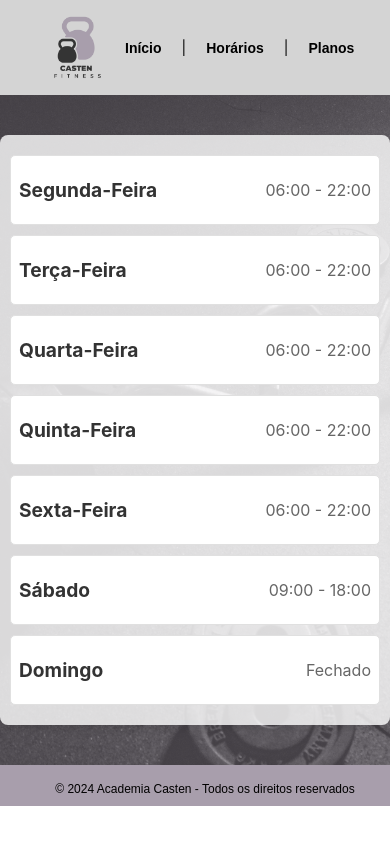
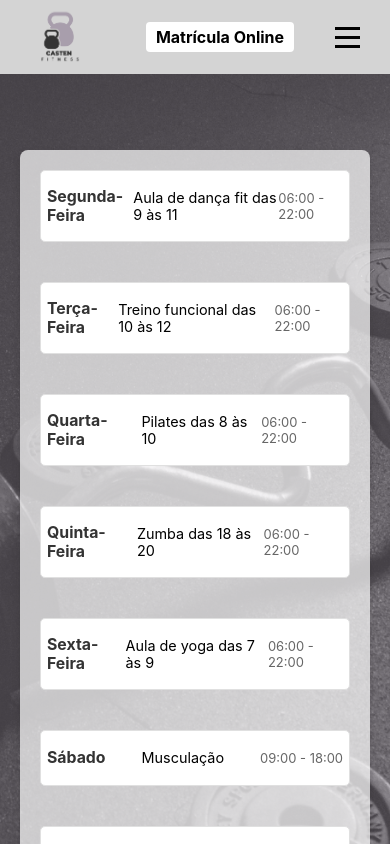
Before and after one commit to stefanie-pires/SiteAcademia, a React (Create React App) app: page /horarios in a window 390 px wide. Built offline with nearby package versions, Linux system fonts and the light colour scheme.

Commit message:
front quase pronto

```diff
--- a/src/Components/Horarios/Horarios.module.css
+++ b/src/Components/Horarios/Horarios.module.css
@@ -1,46 +1,82 @@
 .hero {
   background-image: url('/public/LembreteAcademia.png');
-  background-size: cover; /* Faz a imagem cobrir toda a área */
-  background-position: center; /* Centraliza a imagem */
-  padding: 40px 0; /* Adiciona um padding para a parte superior e inferior */
+  background-size: cover;
+  background-position: center;
+  padding: 40px 20px; /* Adiciona padding nas laterais */
+  display: flex;
+  justify-content: center;
+  align-items: center;
+  min-height: 100vh;
 }
 
 .horariosContainer {
+  display: flex;
+  flex-wrap: wrap;
+  gap: 20px;
   padding: 20px;
-  margin: 0 auto; /* Centraliza o container */
-  max-width: 600px; /* Define uma largura máxima */
+  margin: 0 auto;
+  max-width: 600px; /* Largura máxima */
   border-radius: 8px;
   box-shadow: 0 4px 8px rgba(0, 0, 0, 0.1);
-  background-color: rgba(255, 255, 255, 0.8); /* Fundo semi-transparente para destacar o texto */
+  background-color: rgba(255, 255, 255, 0.7); /* Fundo semi-transparente */
 }
 
-.horariosContainer {
-  padding: 10px; /* Diminui o padding do contêiner */
-  margin: 0 auto; /* Mantém o contêiner centralizado */
-  max-width: 400px; /* Reduz a largura máxima do contêiner */
-  border-radius: 8px;
-  box-shadow: 0 4px 8px rgba(0, 0, 0, 0.1);
-  background-color: rgba(255, 255, 255, 0.8);
+.horariosTitle {
+  font-size: 1.1em;
+  color: #333;
+  margin: 0;
+}
+
+.horariosTime {
+  font-size: 0.9em;
+  color: #666;
 }
 
 .horariosElement {
-  display: flex; /* Usa flexbox para alinhar itens */
-  justify-content: space-between; /* Espaça os itens ao longo do eixo principal */
-  align-items: center; /* Alinha os itens verticalmente ao centro */
-  margin: 10px 0; /* Margem entre os elementos */
-  padding: 8px; /* Padding para menos espaço */
+  flex: 1 1 calc(50% - 20px); /* Largura responsiva */
+  display: flex;
+  justify-content: space-between;
+  align-items: center;
+  padding: 10px; /* Ajustado para um melhor espaço interno */
   background-color: #ffffff;
   border-radius: 5px;
   border: 1px solid #e0e0e0;
+  font-size: 0.9em;
+  transition: transform 0.2s, background-color 0.2s; /* Transição suave */
+  position: relative; /* Para o posicionamento da informação adicional */
+  margin-bottom: 20px; /* Espaço inferior para evitar sobreposição */
 }
 
-.horariosTitle {
-  font-size: 1.2em; /* Tamanho da fonte do título */
-  color: #333;
-  margin: 0; /* Remove a margem inferior para alinhamento */
+.additionalInfo {
+  margin-left: 10px; /* Espaçamento entre o horário e a informação adicional */
+  font-size: 0.8em; /* Tamanho da fonte para a informação adicional */
+  color: #666; /* Cor do texto da informação adicional */
+  display: none; /* Oculta por padrão */
 }
 
-.horariosTime {
-  font-size: 1em; /* Tamanho da fonte do horário */
-  color: #666;
+/* Mostrar a informação adicional ao passar o mouse */
+.horariosElement:hover .additionalInfo {
+  display: block; /* Exibe a informação ao passar o mouse */
 }
+
+/* Efeito ao passar o mouse na caixa principal */
+.horariosElement:hover {
+  background-color: #bba4c5; /* Cor lilás ao passar o mouse */
+}
+
+/* Media queries para responsividade */
+@media (max-width: 768px) {
+  .horariosContainer {
+    max-width: 90%; /* Mantém a centralização sem colar nas bordas */
+  }
+
+  .horariosElement {
+    flex: 1 1 100%; /* Empilha os itens */
+  }
+}
+
+@media (max-width: 480px) {
+  .horariosElement {
+    padding: 6px;
+  }
+}
--- a/src/Components/Horarios/horarios.js
+++ b/src/Components/Horarios/horarios.js
@@ -7,30 +7,37 @@ function Horarios() {
       <div className={styles.horariosContainer}>
         <div className={styles.horariosElement}>
           <h2 className={styles.horariosTitle}>Segunda-Feira</h2>
+          <div className={styles.dayInfo}>Aula de dança fit das 9 às 11</div>
           <p className={styles.horariosTime}>06:00 - 22:00</p>
         </div>
         <div className={styles.horariosElement}>
           <h2 className={styles.horariosTitle}>Terça-Feira</h2>
+          <div className={styles.dayInfo}>Treino funcional das 10 às 12</div>
           <p className={styles.horariosTime}>06:00 - 22:00</p>
         </div>
         <div className={styles.horariosElement}>
           <h2 className={styles.horariosTitle}>Quarta-Feira</h2>
+          <div className={styles.dayInfo}>Pilates das 8 às 10</div>
           <p className={styles.horariosTime}>06:00 - 22:00</p>
         </div>
         <div className={styles.horariosElement}>
           <h2 className={styles.horariosTitle}>Quinta-Feira</h2>
+          <div className={styles.dayInfo}>Zumba das 18 às 20</div>
           <p className={styles.horariosTime}>06:00 - 22:00</p>
         </div>
         <div className={styles.horariosElement}>
           <h2 className={styles.horariosTitle}>Sexta-Feira</h2>
+          <div className={styles.dayInfo}>Aula de yoga das 7 às 9</div>
           <p className={styles.horariosTime}>06:00 - 22:00</p>
         </div>
         <div className={`${styles.horariosElement} ${styles.highlight}`}>
           <h2 className={styles.horariosTitle}>Sábado</h2>
+          <div className={styles.dayInfo}>Musculação</div>
           <p className={styles.horariosTime}>09:00 - 18:00</p>
         </div>
         <div className={styles.horariosElement}>
           <h2 className={styles.horariosTitle}>Domingo</h2>
+          <div className={styles.dayInfo}>Fechado</div>
           <p className={styles.horariosTime}>Fechado</p>
         </div>
       </div>
--- a/src/Components/NavBar/Header.module.css
+++ b/src/Components/NavBar/Header.module.css
@@ -3,14 +3,18 @@
   display: flex;
   justify-content: space-between;
   align-items: center;
-  padding: 8px 10px; /* Aumenta o padding superior/inferior um pouco */
+  padding: 5px 10px; /* Diminui o padding superior/inferior */
   height: auto; /* Garante que a altura se ajuste ao conteúdo */
+  position: sticky; /* Torna o cabeçalho fixo ao rolar */
+  top: 0; /* Fixa na parte superior */
+  z-index: 1000; /* Para garantir que fique acima de outros elementos */
 }
 
+
 .logo {
-  width: 75px; /* Mantém o tamanho do logo um pouco menor */
+  width: 60px; /* Reduz o tamanho da logo */
   height: auto; /* Mantém a proporção da imagem */
-  margin-left: 30px; /* Adiciona margem à direita da logo */
+  margin-left: 20px; /* Diminui a margem à direita da logo */
 }
 
 .nav {
@@ -26,7 +30,7 @@
   margin: 0; /* Remove a margin padrão */
   display: flex; /* Garante que os itens fiquem em linha */
   align-items: center; /* Alinha verticalmente os itens */
-  font-size: 14px;
+  font-size: 14px; /* Ajusta o tamanho da fonte */
 }
 
 .nav li {
@@ -34,30 +38,80 @@
 }
 
 .nav a {
-  text-decoration: none;
+  text-decoration: none; /* Remove o sublinhado do link */
   color: #000000; /* Cor do texto em preto */
   font-weight: bold; /* Deixa o texto em negrito */
   font-family: 'Russo One', sans-serif; /* Aplica a fonte Russo One */
 }
 
-.separator {
-  margin: 0 10px; /* Espaçamento uniforme para o separador */
-}
-
+/* Estilos para o botão de matrícula */
 /* Estilos para o botão de matrícula */
 .matriculaButton {
-  margin-left: 30px; /* Adiciona espaço entre os links e o botão */
-  margin-right: 30px;
-  padding: 8px 16px; /* Adiciona padding ao botão */
+  margin-left: 15px; /* Adiciona espaço entre os links e o botão */
+  padding: 5px 10px; /* Diminui o padding do botão */
   background-color: #ffffff; /* Cor de fundo do botão */
-  color: white; /* Cor do texto do botão em branco */
+  color: black; /* Cor do texto do botão em preto */
   border: none; /* Remove a borda padrão */
   border-radius: 4px; /* Bordas arredondadas */
   cursor: pointer; /* Adiciona um ponteiro ao passar o mouse */
   font-weight: bold; /* Texto em negrito */
   transition: background-color 0.3s; /* Transição suave para a cor de fundo */
+  text-decoration: none; /* Remove a linha embaixo do texto */
 }
 
 .matriculaButton:hover {
   background-color: #5d036e; /* Muda a cor ao passar o mouse */
+  color: white; /* Muda a cor do texto para branco ao passar o mouse */
 }
+
+
+/* Menu Hamburger */
+.menuToggle {
+  display: none; /* Esconde o menu hamburger por padrão */
+  flex-direction: column; /* Coloca os itens em coluna */
+  cursor: pointer; /* Ponteiro ao passar o mouse */
+}
+
+.bar {
+  height: 3px;
+  width: 25px;
+  background-color: #000000; /* Cor das barras do hamburger */
+  margin: 3px 0; /* Espaço entre as barras */
+}
+
+/* Media queries para responsividade */
+@media (max-width: 768px) {
+  .nav {
+    display: none; /* Esconde a navegação padrão */
+  }
+
+  .menuToggle {
+    display: flex; /* Mostra o menu hamburger */
+    margin-right: 20px; /* Margem à direita do menu hamburger */
+  }
+
+  /* Menu expandido ao clicar no hamburger */
+  .nav.active {
+    display: flex; /* Mostra o menu quando ativo */
+    flex-direction: column; /* Coloca os itens em coluna */
+    position: fixed; /* Mantém o menu fixo */
+    top: 50px; /* Abaixo do cabeçalho */
+    right: 0; /* Alinha à direita */
+    background-color: #d4d4d4; /* Cor de fundo do menu */
+    width: 200px; /* Largura fixa do menu */
+    z-index: 10; /* Garante que fique acima de outros elementos */
+  }
+
+  /* Itens do menu empilhados */
+  .nav.active ul {
+    flex-direction: column; /* Alinha os itens em coluna */
+    align-items: flex-start; /* Alinha à esquerda */
+    margin: 0; /* Remove a margin padrão */
+    padding: 10px; /* Padding para os itens */
+    width: 100%; /* Largura total */
+  }
+
+  .nav.active li {
+    margin: 5px 0; /* Espaçamento uniforme entre os itens */
+  }
+}
--- a/src/Components/NavBar/index.js
+++ b/src/Components/NavBar/index.js
@@ -1,33 +1,42 @@
-import React from 'react';
+import React, { useState } from 'react';
 import styles from './Header.module.css'; // Certifique-se de que o caminho esteja correto
 import { Link } from 'react-router-dom'; // Importando Link para navegação
 
 const Header = () => {
+  const [menuActive, setMenuActive] = useState(false); // State para controlar o menu
+
+  const toggleMenu = () => {
+    setMenuActive(!menuActive); // Alterna o estado do menu
+  };
+
   return (
     <header className={styles.header}>
-      <Link to="/"> {/* Adicionando o Link aqui */}
+      <Link to="/">
         <img
           src="/Logo Fitness Preto e Amarelo Simples.png"
           alt="Logo da Academia"
           className={styles.logo}
         />
       </Link>
-      <nav className={styles.nav}>
+      <nav className={`${styles.nav} ${menuActive ? styles.active : ''}`}>
         <ul>
           <li>
             <Link to="/">Início</Link>
           </li>
-          <span className={styles.separator}>|</span>
           <li>
             <Link to="/horarios">Horários</Link>
           </li>
-          <span className={styles.separator}>|</span>
           <li>
-            <Link to="/planos">Planos</Link> {/* Link para a página de Planos */}
+            <Link to="/planos">Planos</Link>
           </li>
         </ul>
-        <Link to="/login" className={styles.matriculaButton}>Matrícula Online</Link> {/* Use o Link aqui */}
       </nav>
+      <Link to="/login" className={styles.matriculaButton}>Matrícula Online</Link>
+      <div className={styles.menuToggle} onClick={toggleMenu}>
+        <div className={styles.bar}></div>
+        <div className={styles.bar}></div>
+        <div className={styles.bar}></div>
+      </div>
     </header>
   );
 }
```
